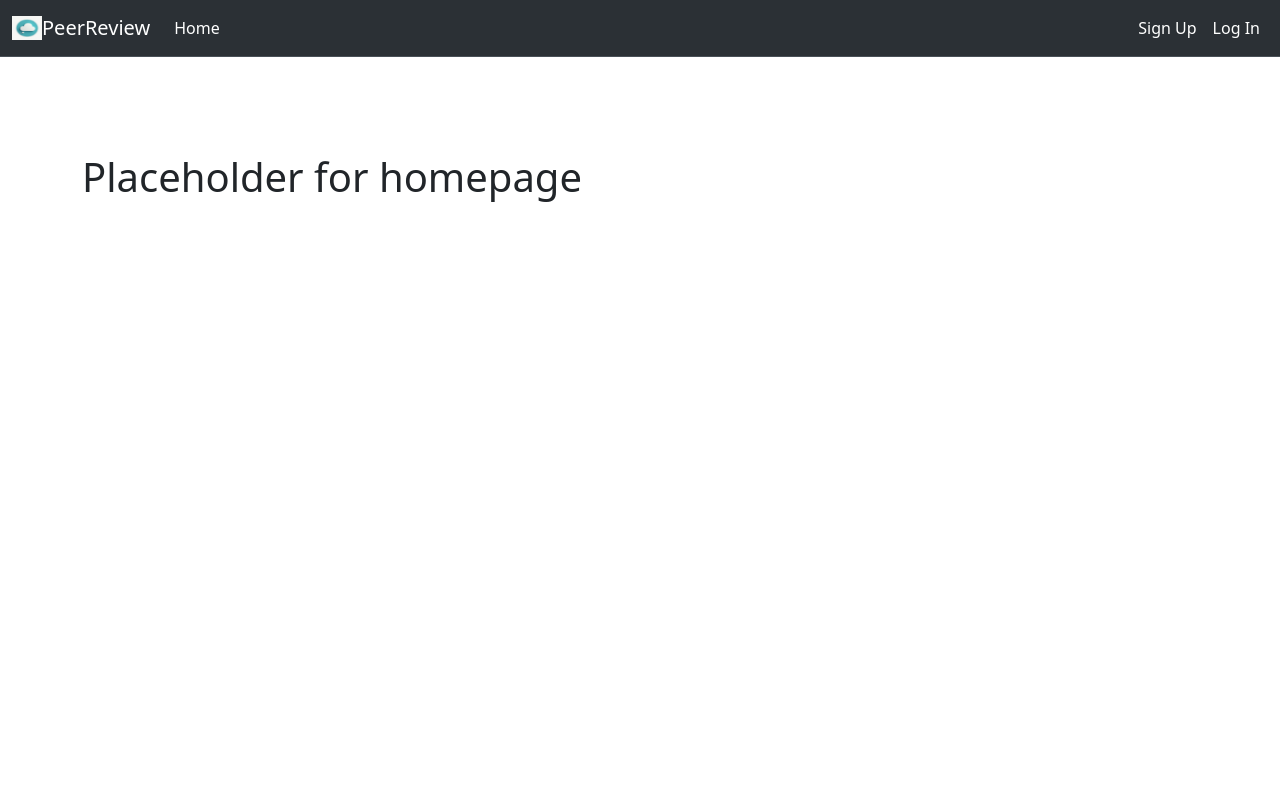
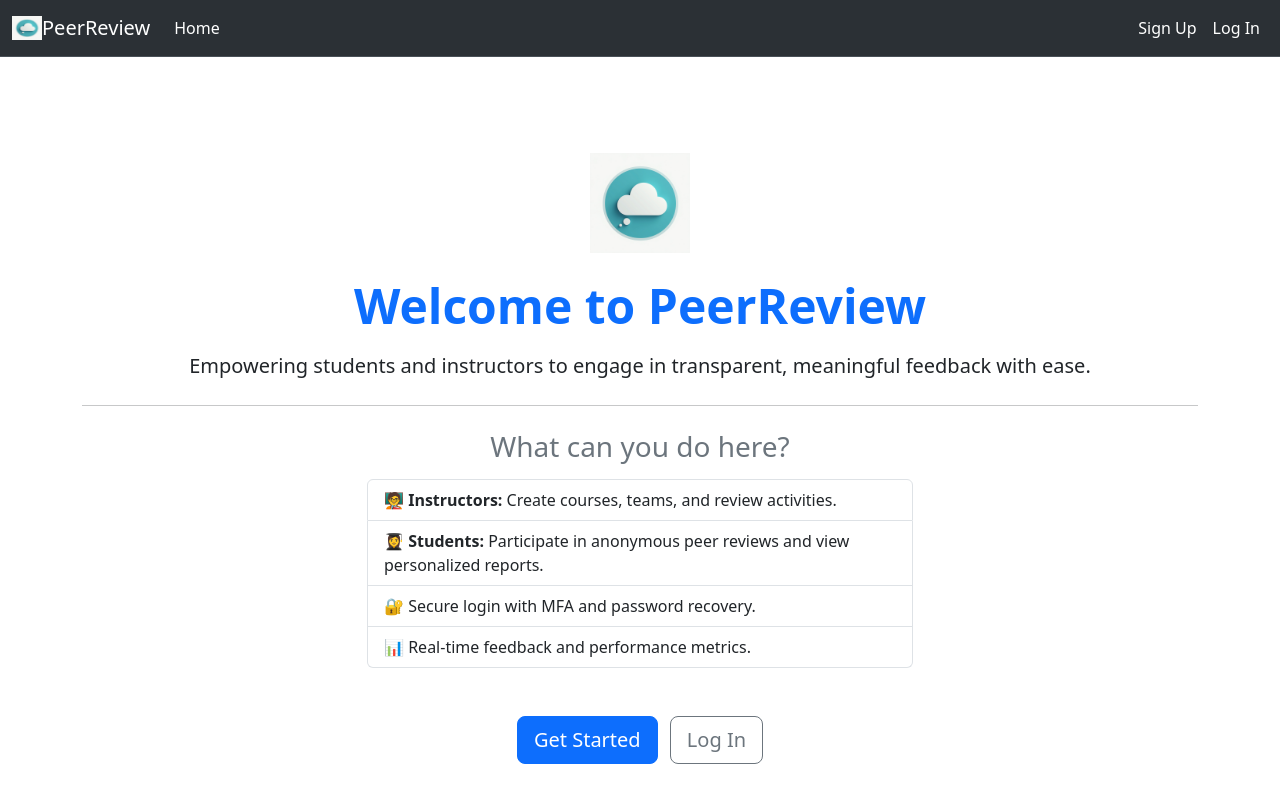
Before and after one commit to jshall42/Final_Project, a plain HTML site: page index.html in a window 1280 px wide. Drawn offline with nearby package versions, Linux system fonts and the light colour scheme; some packages are replaced by stand-ins of ours; a script that the page names is missing.

Commit message:
added the home page

```diff
--- a/index.html
+++ b/index.html
@@ -48,8 +48,31 @@
     <div class="container mt-5 pt-5">
         <div class="row justify-content-center">
 
+            <!-- HOME PAGE-->
             <div id="homeContent">
-                <h1>Placeholder for homepage</h1>
+                <div class="text-center">
+                    <img src="images/logo.png" alt="PeerReview Logo" width="100" class="mb-4">
+                    <h1 class="display-5 fw-bold text-primary">Welcome to PeerReview</h1>
+                    <p class="lead mt-3 mb-4">
+                        Empowering students and instructors to engage in transparent, meaningful feedback with ease.
+                    </p>
+                    <hr class="my-4">
+                    <div class="row justify-content-center">
+                        <div class="col-10 col-md-6">
+                            <h3 class="text-secondary mb-3">What can you do here?</h3>
+                            <ul class="list-group text-start mb-4">
+                                <li class="list-group-item">🧑‍🏫 <strong>Instructors:</strong> Create courses, teams, and review activities.</li>
+                                <li class="list-group-item">👩‍🎓 <strong>Students:</strong> Participate in anonymous peer reviews and view personalized reports.</li>
+                                <li class="list-group-item">🔐 Secure login with MFA and password recovery.</li>
+                                <li class="list-group-item">📊 Real-time feedback and performance metrics.</li>
+                            </ul>
+                        </div>
+                    </div>
+                    <div class="mt-4">
+                        <button class="btn btn-primary btn-lg me-2" id="btnReg">Get Started</button>
+                        <button class="btn btn-outline-secondary btn-lg" id="btnLog">Log In</button>
+                    </div>
+                </div>
             </div>
 
             <!-- Registration Form -->
```
